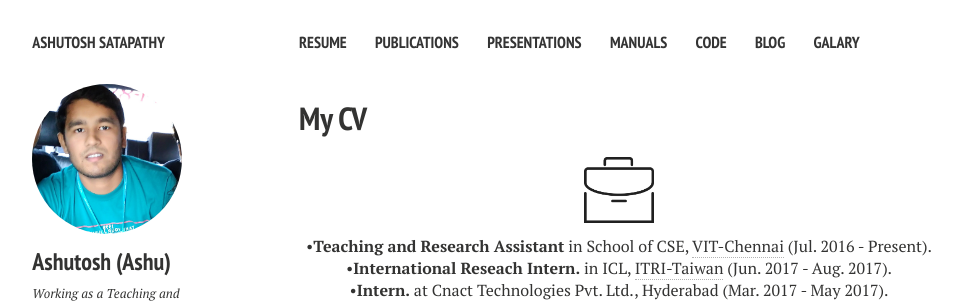
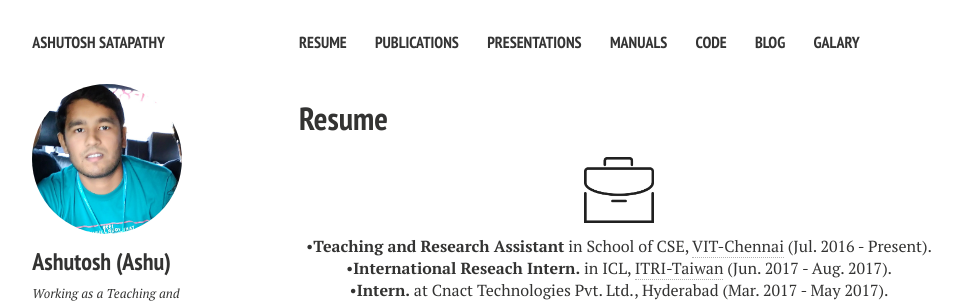
Before and after one commit to ashutoshsatapathy1990/ashutoshsatapathy1990.github.io, a Jekyll site: the page built from cv.md, in a window 1280 px wide. Shown: the top 303 px of the page, without its empty margins (21-987 px from the left). Built offline with Jekyll 4.4.1, drawn with Linux system fonts in a browser that asks for light colours; nearby versions of some CDN libraries.

Commit message:
Update cv.md

```diff
--- a/cv.md
+++ b/cv.md
@@ -1,7 +1,7 @@
 ---
 layout: cv
 permalink: /cv/
-title: My CV
+title: Resume
 tags: [about]
 modified: 14-01-2018
 comments: false
```
